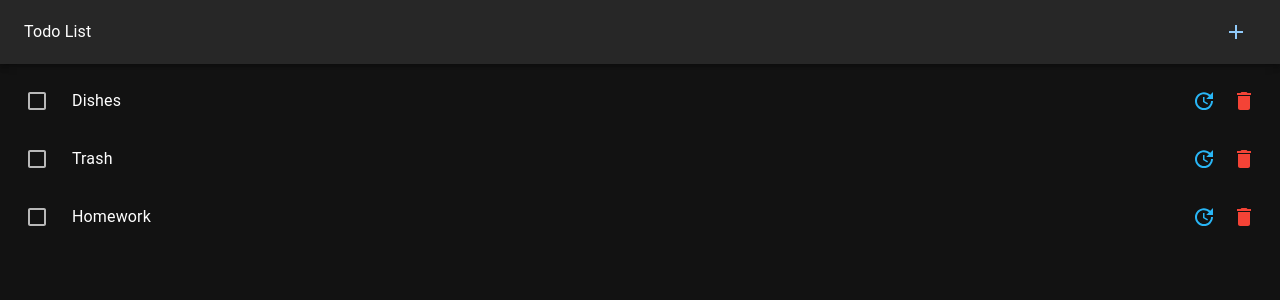
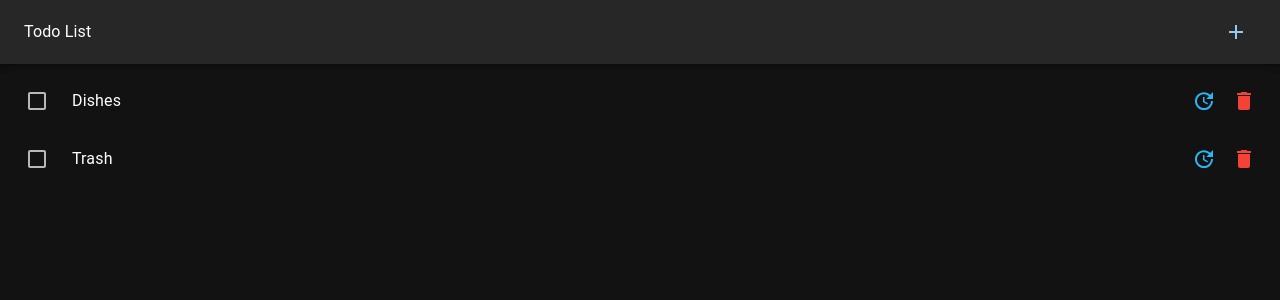
Before and after one commit to TorrenceB/material-todo-dummy, a React (Create React App) app: page / in a window 1280 px wide. Shown: the top 300 px of the page. Built offline with nearby package versions, Linux system fonts and the light colour scheme.

Commit message:
Added dummy addtodo function

```diff
--- a/src/App.js
+++ b/src/App.js
@@ -2,18 +2,60 @@ import { AppBar, IconButton, Typography, Toolbar } from "@mui/material";
 import { Add } from "@mui/icons-material";
 import Todos from "./components/Todos";
 
+import { useState } from "react";
+
 function App() {
+  /* Goals:
+    1. Create
+    2. Read
+    3. Update
+    4. Delete
+
+    ------
+
+    1. Completed --> Remove from list
+    2. Incomplete...
+  */
+  const [todos, setTodos] = useState([
+    {
+      id: "00",
+      title: "Dishes",
+    },
+    {
+      id: "01",
+      title: "Trash",
+    },
+  ]);
+
+  /*
+    1. New todo object
+    2. Add object to todos arr
+      via setTodos.
+  */
+  const addTodo = () => {
+    const newTodo = {
+      id: Math.random(Math.floor() * 1000),
+      title: "Test todo",
+    };
+
+    setTodos((prevArr) => [...prevArr, newTodo]);
+  };
+
+  const updateTodo = () => {};
+
+  const deleteTodo = () => {};
+
   return (
     <div className="App">
       <AppBar position="static">
         <Toolbar style={{ justifyContent: "space-between" }}>
           <Typography>Todo List</Typography>
-          <IconButton color="primary">
+          <IconButton color="primary" onClick={addTodo}>
             <Add />
           </IconButton>
         </Toolbar>
       </AppBar>
-      <Todos />
+      <Todos todos={todos} />
     </div>
   );
 }
--- a/src/components/Todos.js
+++ b/src/components/Todos.js
@@ -1,4 +1,4 @@
-import { React, useState } from "react";
+import React from "react";
 import {
   List,
   ListItem,
@@ -9,26 +9,12 @@ import {
 } from "@mui/material";
 import { Delete, Update } from "@mui/icons-material";
 
-export default function Todos() {
-  const [todos, setTodos] = useState([
-    {
-      id: "00",
-      title: "Dishes",
-    },
-    {
-      id: "01",
-      title: "Trash",
-    },
-    {
-      id: "02",
-      title: "Homework",
-    },
-  ]);
-
+export default function Todos(props) {
   return (
     <div className="todos-wrapper">
       <List>
-        {todos.map((todo) => {
+        {props.todos.length !== 0 && props.todos ? (
+          props.todos.map((todo) => {
             return (
               <ListItem key={todo.id}>
                 <ListItemIcon>
@@ -43,7 +29,10 @@ export default function Todos() {
                 </IconButton>
               </ListItem>
             );
-        })}
+          })
+        ) : (
+          <ListItem></ListItem>
+        )}
       </List>
     </div>
   );
```
Lines whose indentation alone changed are shown as unchanged.
